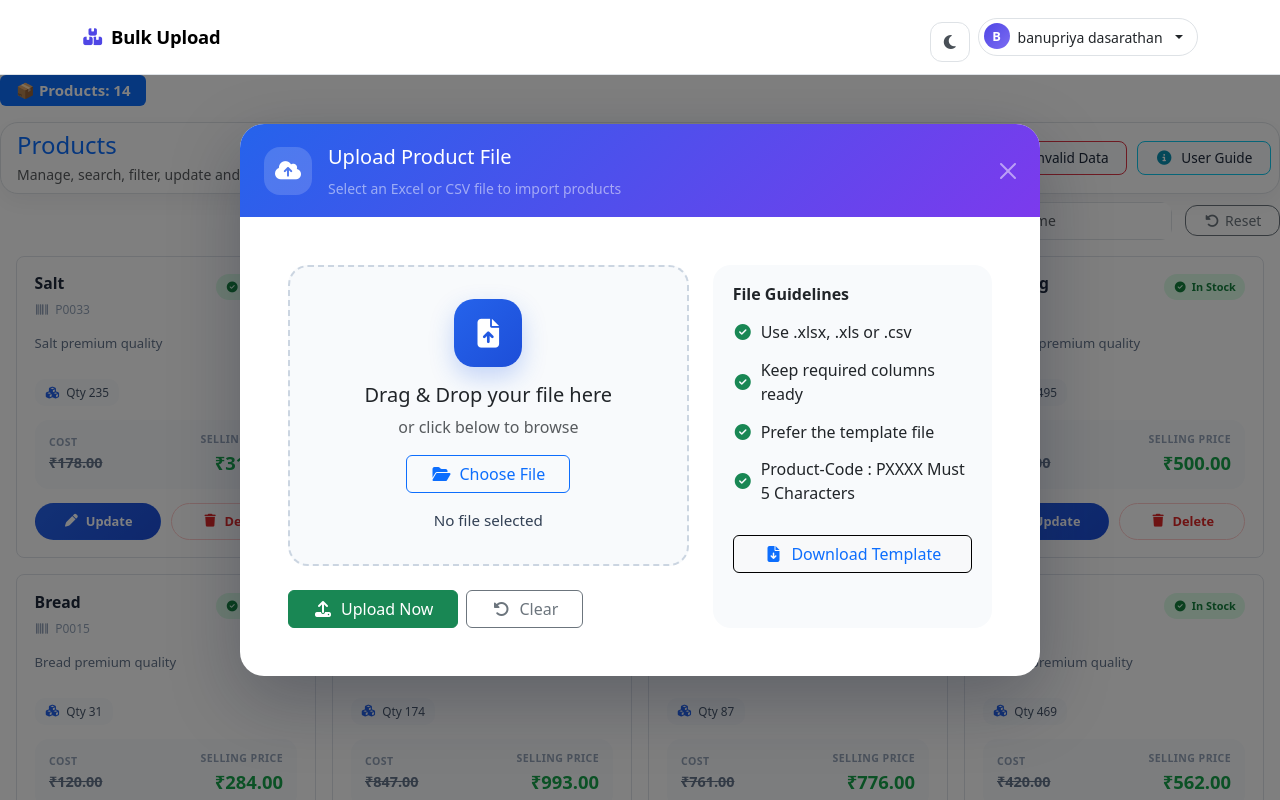
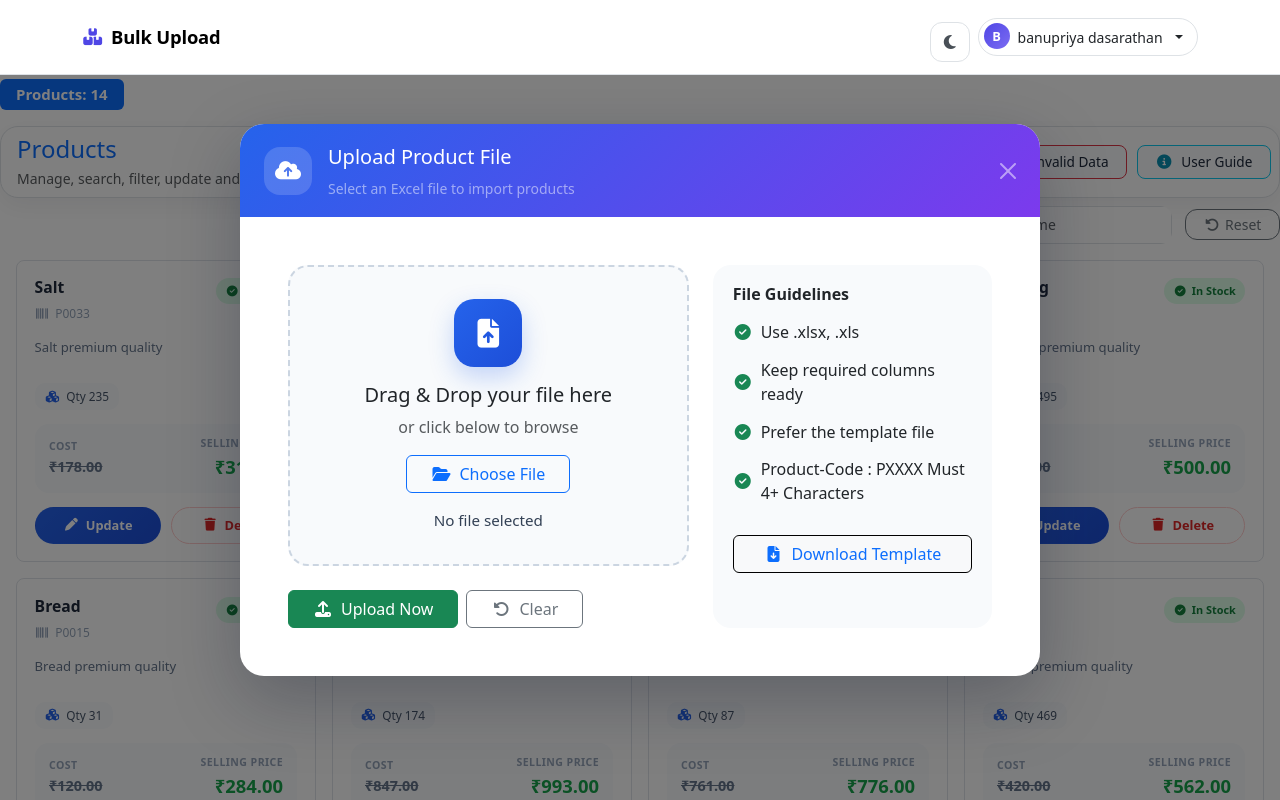
Before and after one commit to Siva9943/Tool_Task, a Django app: page /dashboard/ in a window 1280 px wide, after a click on "Upload". Run offline with Django 5.2, Linux system fonts and the light colour scheme; a user stored in the database is signed in; data comes from the database, SQL or seed files in the repository; both versions use the stored data as it was after the commit; parts of the project's set-up code (start-up, migrations or seed data) failed here and were passed over; some libraries are stand-ins or nearby versions.

Commit message:
fix_testing_feedback

```diff
--- a/templates/dashboard.html
+++ b/templates/dashboard.html
@@ -31,8 +31,8 @@
 
 
    <h5 class="mb-3">
-    <span class="badge bg-primary px-3 py-2">
-        📦 Products: {{ page_obj.paginator.count }}
+    <span class="badge bg-primary px-3 py-2 mt-1">
+        Products: {{ page_obj.paginator.count }}
     </span>
 </h5>
     <div class="products-toolbar mb-2 p-2 border">
@@ -245,7 +245,7 @@
                         </div>
                         <div>
                             <h5 class="modal-title mb-1">Upload Product File</h5>
-                            <small class="text-white-50">Select an Excel or CSV file to import products</small>
+                            <small class="text-white-50">Select an Excel file to import products</small>
                         </div>
                     </div>
                     <button type="button" class="btn-close btn-close-white" data-bs-dismiss="modal"></button>
@@ -264,7 +264,7 @@
                                     <h5 class="mb-2">Drag & Drop your file here</h5>
                                     <p class="text-muted mb-3">or click below to browse</p>
 
-                                    <input class="d-none" type="file" name="file" id="fileInput" accept=".xlsx,.xls,.csv">
+                                    <input class="d-none" type="file" name="file" id="fileInput" accept=".xlsx,.xls">
 
                                     <button type="button" class="btn btn-outline-primary px-4" id="chooseFileBtn">
                                         <i class="fa-solid fa-folder-open me-2"></i>Choose File
@@ -288,10 +288,10 @@
                             <div class="upload-side-card">
                                 <h6 class="fw-bold mb-3">File Guidelines</h6>
                                 <ul class="upload-list">
-                                    <li><i class="fa-solid fa-circle-check text-success me-2"></i>Use .xlsx, .xls or .csv</li>
+                                    <li><i class="fa-solid fa-circle-check text-success me-2"></i>Use .xlsx, .xls</li>
                                     <li><i class="fa-solid fa-circle-check text-success me-2"></i>Keep required columns ready</li>
                                     <li><i class="fa-solid fa-circle-check text-success me-2"></i>Prefer the template file</li>
-                                    <li><i class="fa-solid fa-circle-check text-success me-2"></i>Product-Code : PXXXX Must 5 Characters</li>
+                                    <li><i class="fa-solid fa-circle-check text-success me-2"></i>Product-Code : PXXXX Must 4+ Characters</li>
 
                                 </ul>
 
@@ -329,7 +329,7 @@
                     <div class="col-md-6">
                         <h6 class="fw-bold mb-2"><i class="fa-solid fa-file-excel text-success me-2"></i>Accepted File Format</h6>
                         <ul class="upload-list mb-0 small">
-                            <li><i class="fa-solid fa-circle-check text-success me-2"></i>File types: <strong>.xlsx</strong>, <strong>.xls</strong> or <strong>.csv</strong> only</li>
+                            <li><i class="fa-solid fa-circle-check text-success me-2"></i>File types: <strong>.xlsx</strong>, <strong>.xls</strong> &nbsp; only</li>
                             <li><i class="fa-solid fa-circle-check text-success me-2"></i>First row must contain the exact column headers, in the exact order, shown below</li>
                             <li><i class="fa-solid fa-circle-check text-success me-2"></i>Columns marked <span class="text-danger fw-semibold">*</span> are mandatory</li>
                             <li><i class="fa-solid fa-circle-check text-success me-2"></i>Do not add, remove, rename or reorder columns</li>
--- a/templates/registration/login.html
+++ b/templates/registration/login.html
@@ -248,7 +248,7 @@
                                                 type="text"
                                                 name="email"
                                                 id="id_email"
-                                                placeholder="sam@inessconsulting.com"
+                                                placeholder="Enter the Username/Email "
                                                 required>
 
                                             <span class="field-trailing">
@@ -354,7 +354,6 @@
 <script>
 document.addEventListener("DOMContentLoaded", function () {
 
-    // Password Toggle
     const toggleBtn = document.getElementById("togglePassword");
     const passwordInput = document.getElementById("id_password");
     const toggleIcon = document.getElementById("toggleIcon");
@@ -373,14 +372,12 @@ document.addEventListener("DOMContentLoaded", function () {
         });
     }
 
-    // Bootstrap Toast
     const toastElements = document.querySelectorAll(".toast");
     toastElements.forEach(function (toastEl) {
         const toast = new bootstrap.Toast(toastEl);
         toast.show();
     });
 
-    // ---- Validation ----
     const form = document.getElementById("login_form");
     const emailEl = document.getElementById("id_email");
     const pwEl = document.getElementById("id_password");
--- a/templates/signup.html
+++ b/templates/signup.html
@@ -391,7 +391,7 @@
           <input type="email"
                  id="id_email"
                  name="email"
-                 placeholder="example@inessconsulting.com"
+                 placeholder="Enter the email"
                  required
                  autocomplete="email">
           <span class="field-trailing">
@@ -408,7 +408,7 @@
           <input type="password"
                  id="id_password1"
                  name="password1"
-                 placeholder="Ex: Alpha@324."
+                 placeholder="Enter the Password"
                  required
                  autocomplete="new-password">
           <span class="field-trailing">
```
Also changed, not shown: Project/settings.py (+15 -26 lines), db.sqlite3, 3 other files.
